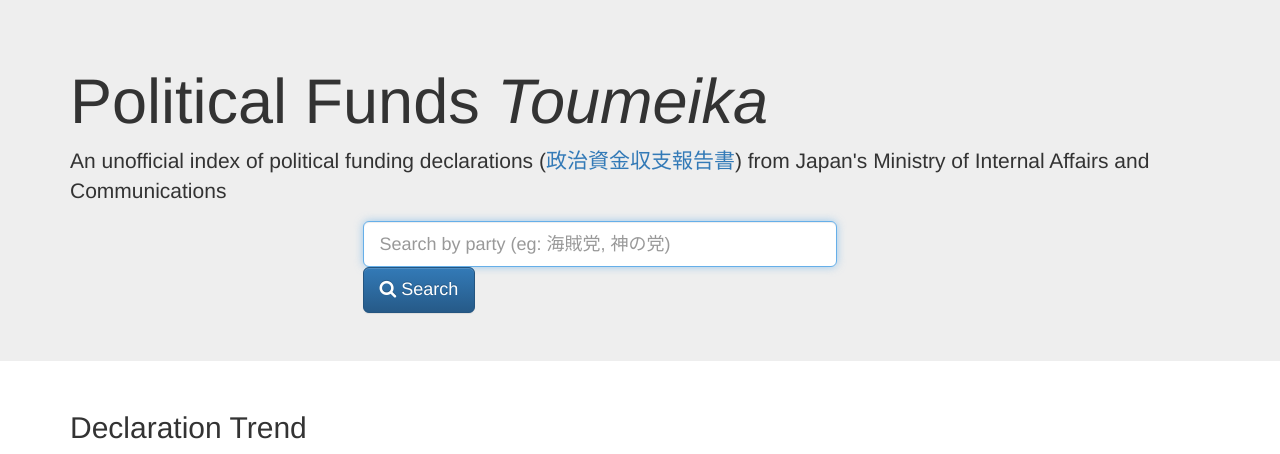
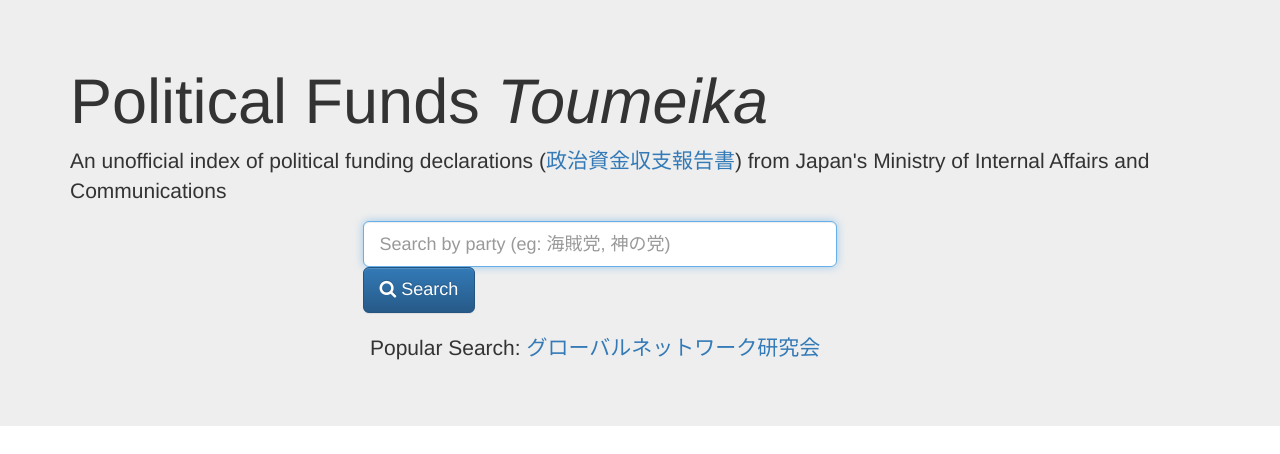
Before and after one commit to mduggan/toumeika, a Flask app: page / in a window 1280 px wide. Shown: the part 51-505 px from the top of the page. Run offline with Flask 2, Linux system fonts and the light colour scheme; data that the repository does not hold is empty; some libraries are stand-ins or nearby versions.

Commit message:
Add popular search. Update messages.

```diff
--- a/templates/index.html
+++ b/templates/index.html
@@ -14,6 +14,10 @@
         </form>
       </div>
       <div>{% if nomatch %}<span>{{_('No documents match %(nomatch)s.', nomatch=nomatch)}}</span>{% endif %}</div>
+      </div>
+      <div class="col-md-6 col-md-offset-3">
+      <br>
+      <p>{{_('Popular Search')}}: <a href="http://toumeika.jp/group/2061">グローバルネットワーク研究会</a>
       </div>
       </div>
     </div>
```
Also changed, not shown: translations/ja/LC_MESSAGES/messages.po.
